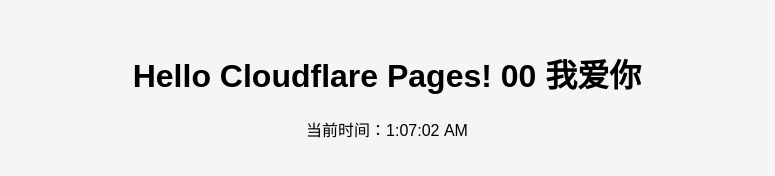
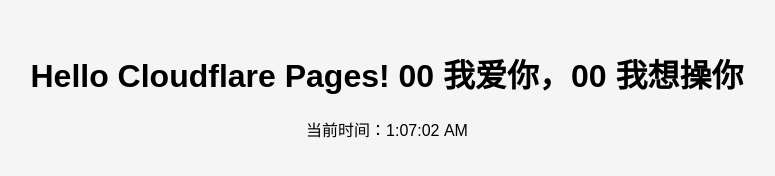
Before and after one commit to wyfo7/my-cloudflare, a plain HTML site: page index.html in a window 1280 px wide. Shown: the whole page, without its empty margins (253-1028 px from the left). Drawn offline with Linux system fonts and the light colour scheme.

Commit message:
修改index.html

```diff
--- a/index.html
+++ b/index.html
@@ -7,7 +7,7 @@
   <link rel="stylesheet" href="style.css">
 </head>
 <body>
-  <h1>Hello Cloudflare Pages! 00 我爱你</h1>
+  <h1>Hello Cloudflare Pages! 00 我爱你，00 我想操你</h1>
   <script src="script.js"></script>
 </body>
 </html>
```
